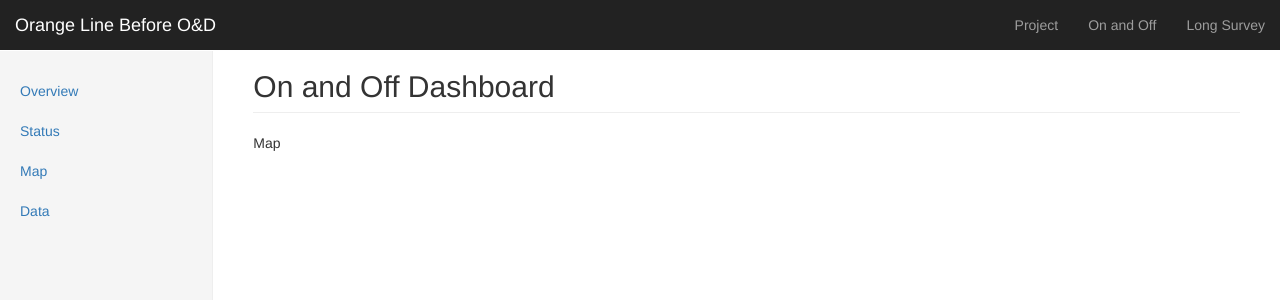
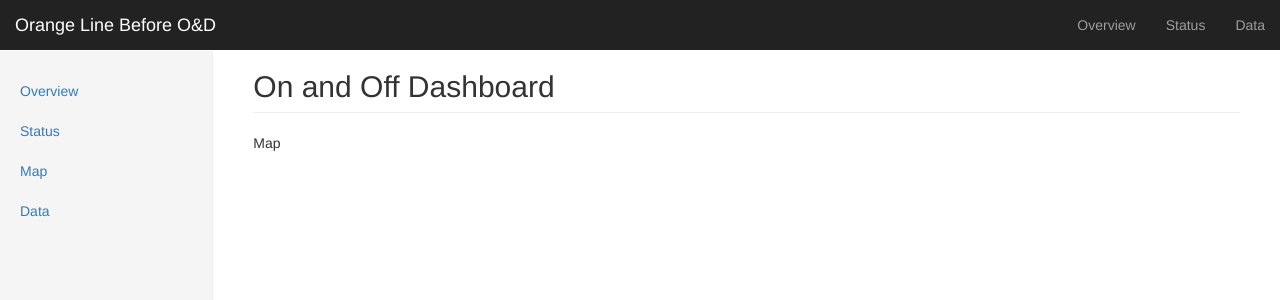
Before and after one commit to meyersj/TransitSurveyorAPI, a Flask app: page /onoff/map in a window 1280 px wide. Shown: the top 300 px of the page. Run offline with Flask 2, Linux system fonts and the light colour scheme; parts of the project's set-up code (start-up, migrations or seed data) failed here and were passed over; some libraries are stand-ins or nearby versions.

Commit message:
adding navbar links

```diff
--- a/api/templates/dashboard_base.html
+++ b/api/templates/dashboard_base.html
@@ -21,9 +21,9 @@
     </div>
     <div class="navbar-collapse collapse">
       <ul class="nav navbar-nav navbar-right">
-        <li><a href="/">Project</a></li>
-        <li><a href="/onoff/overview">On and Off</a></li>
-        <li><a href="#">Long Survey</a></li>
+        <li><a href="/onoff/overview">Overview</a></li>
+        <li><a href="/onoff/status">Status</a></li>
+        <li><a href="/onoff/data">Data</a></li>
       </ul>
     </div>
   </div>
@@ -33,11 +33,12 @@
 {% block content %}
 <div class="container-fluid">
   <div class="row">
-    <div class="col-sm-1 col-md-2 sidebar">
+    <div class="col-sx-1 col-sm-1 col-md-2 sidebar">
       {% block sidebar %}
       {% endblock %}
     </div>
-    <div class="col-sm-11 col-sm-offset-3 col-md-10 col-md-offset-2 main">
+    <div class="col-xs-11 col-sm-11 col-sm-offset-3 col-md-10 col-md-offset-2 main">
+    <!--div class="col-xs-11 col-sm-11 col-md-10 main"-->
       {% block dashboard %}
       {% endblock %}
     </div>
```
